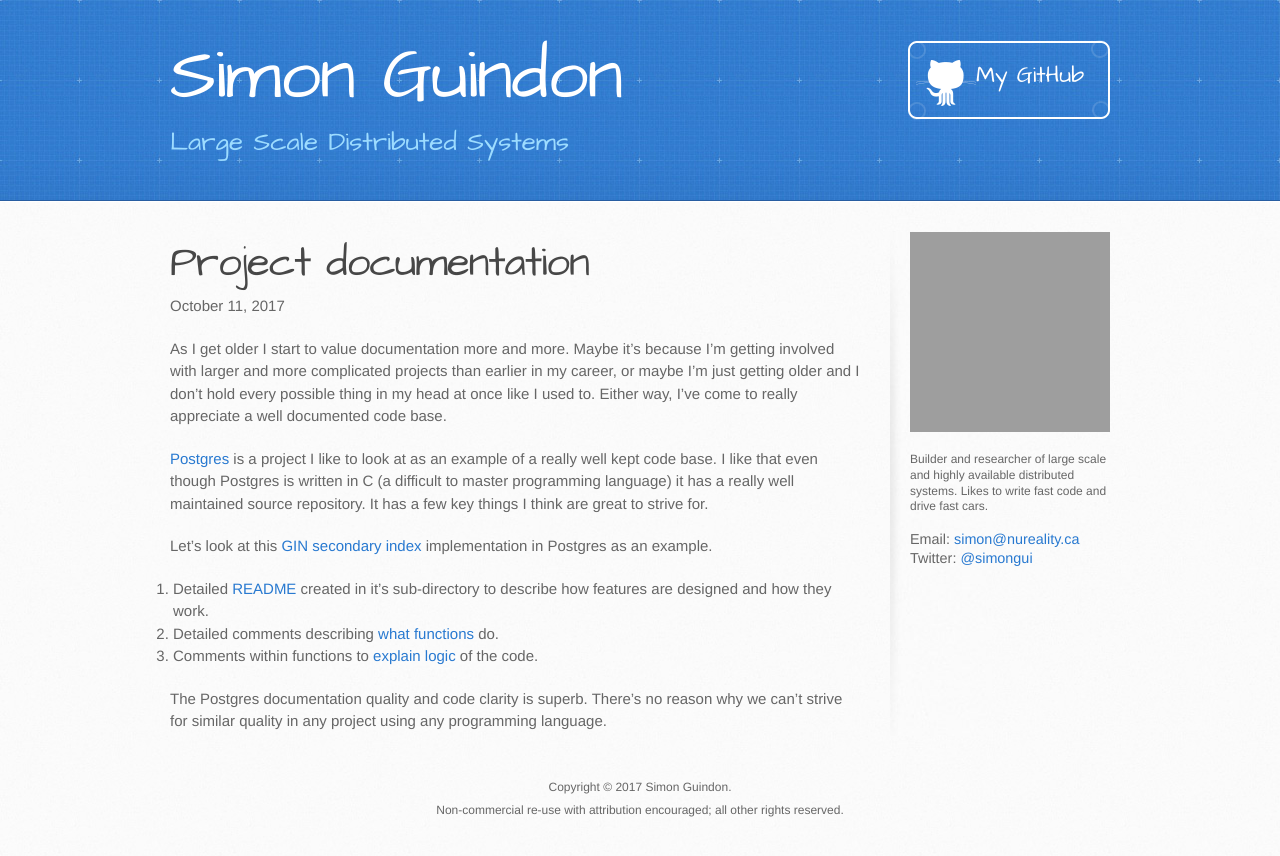
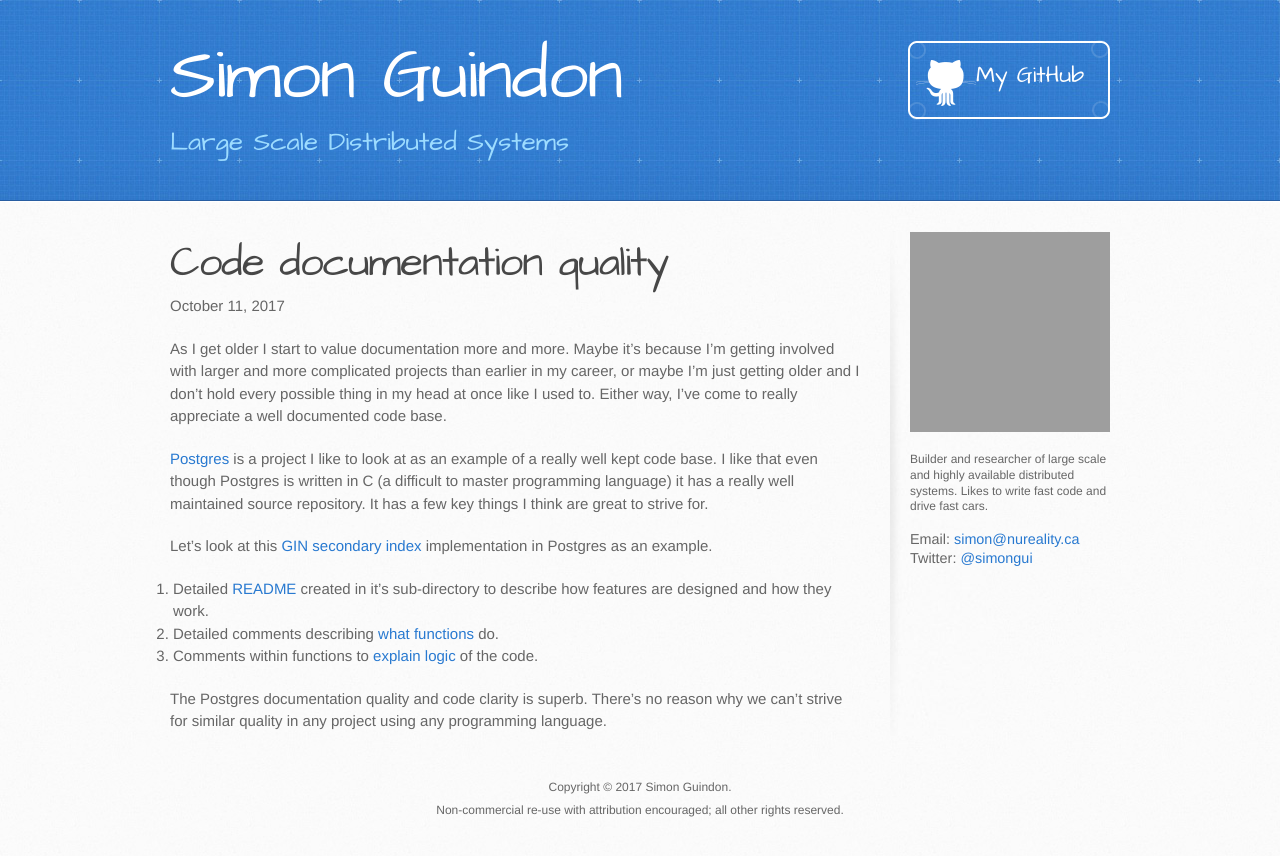
Before and after one commit to simongui/simongui.github.io, a Jekyll site: the page built from _posts/2017-10-11-code-documentation-quality.markdown, in a window 1280 px wide. Shown: the top 856 px of the page. Built offline with Jekyll 4.4.1, drawn with Linux system fonts in a browser that asks for light colours; grey boxes are pictures that could not be loaded.

Commit message:
Update and rename 2017-10-11-project-documentation.markdown to 2017-10-11-code-documentation-quality.markdown

```diff
--- a/_posts/2017-10-11-project-documentation.markdown
+++ b/_posts/2017-10-11-code-documentation-quality.markdown
@@ -1,6 +1,6 @@
 ---
 layout: post
-title: Project documentation
+title: Code documentation quality
 draft: true
 ---
 
```
